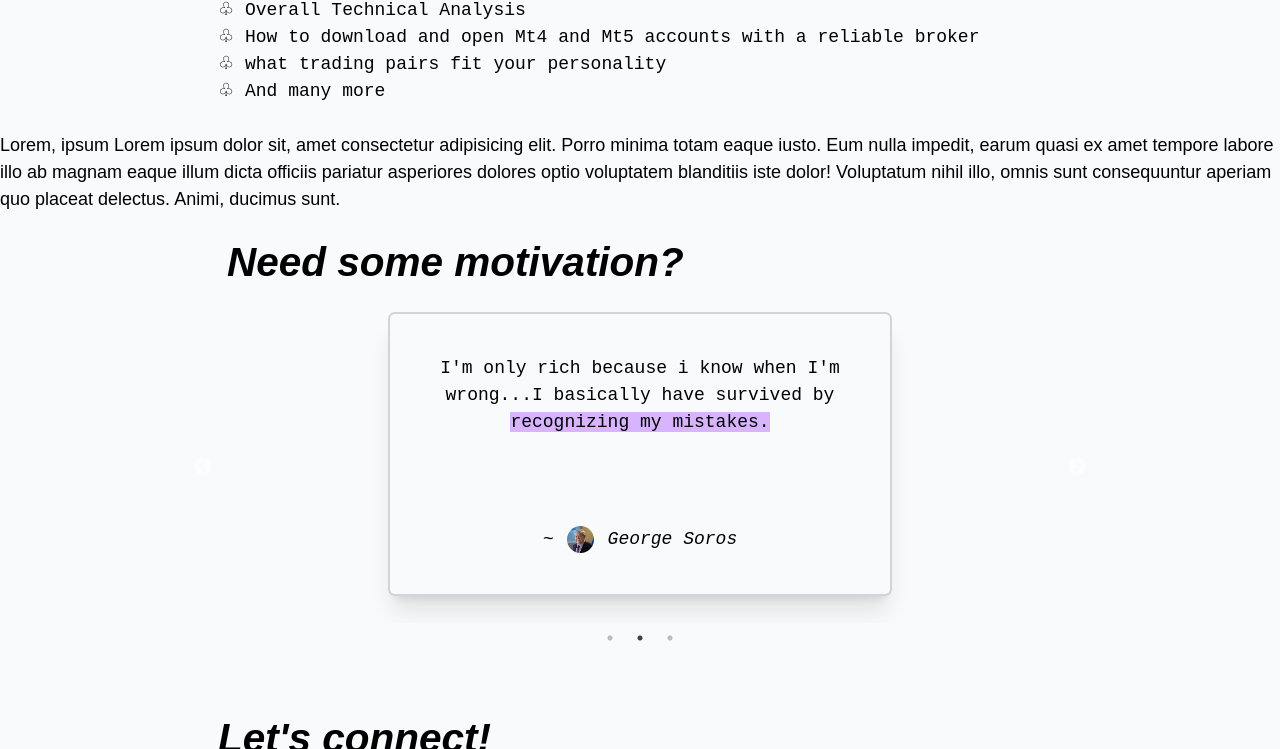
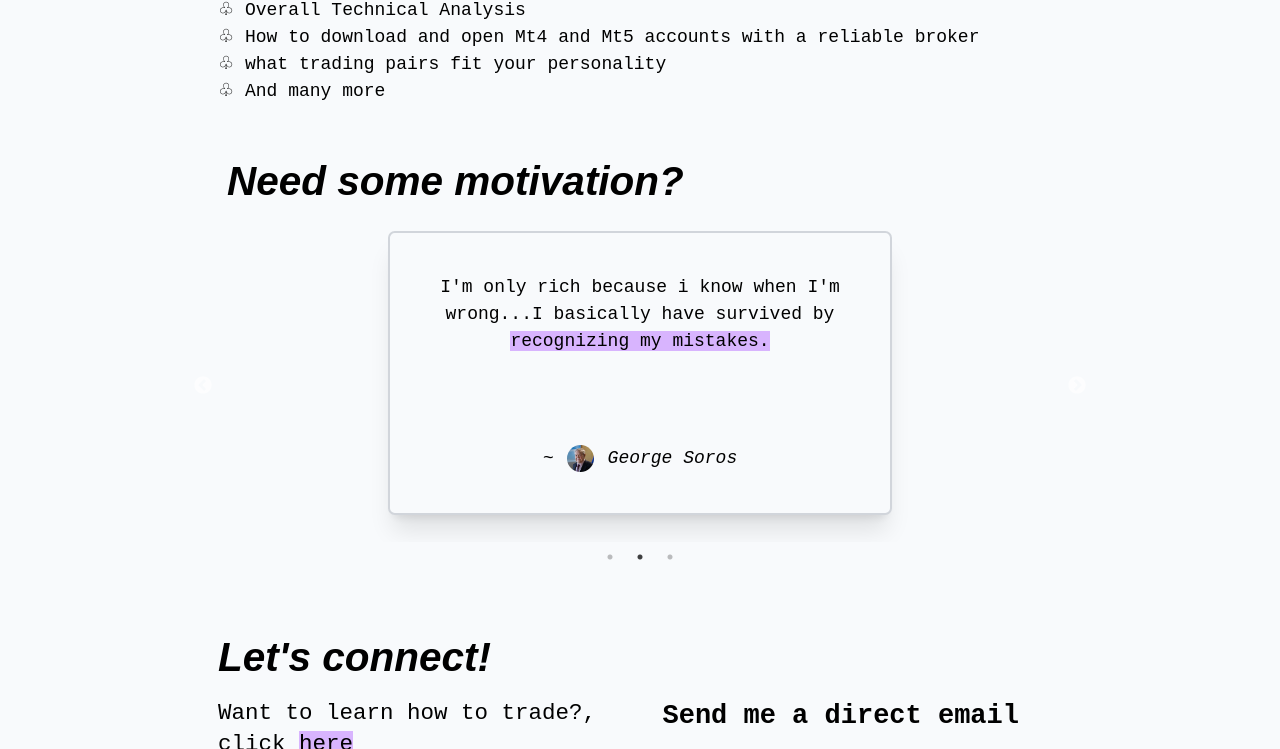
Before and after one commit to victorjayeoba/dft-client-website, a website: page dist/index.html in a window 1280 px wide. Shown: the part 1424-2173 px from the top of the page. Drawn offline with nearby package versions, Linux system fonts and the light colour scheme; files that its build step writes are made by us from their sources; a script that the page names is missing; a web font is replaced by a local one.

Commit message:
done testing

```diff
--- a/dist/index.html
+++ b/dist/index.html
@@ -173,9 +173,7 @@
       </div>
     </section>
 
-<section>
-  <p>Lorem, ipsum  Lorem ipsum dolor sit, amet consectetur adipisicing elit. Porro minima totam eaque iusto. Eum nulla impedit, earum quasi ex amet tempore labore illo ab magnam eaque illum dicta officiis pariatur asperiores dolores optio voluptatem blanditiis iste dolor! Voluptatum nihil illo, omnis sunt consequuntur aperiam quo placeat delectus. Animi, ducimus sunt.</p>
-</section>
+
     <section id="motivations" class=" bg-slate relative overflow-hidden ">
       <div class="  md:container mx-auto ">
         <h2 class=" motion text-4xl font-black px-2 italic my-6 ">Need some motivation?</h2>
```
